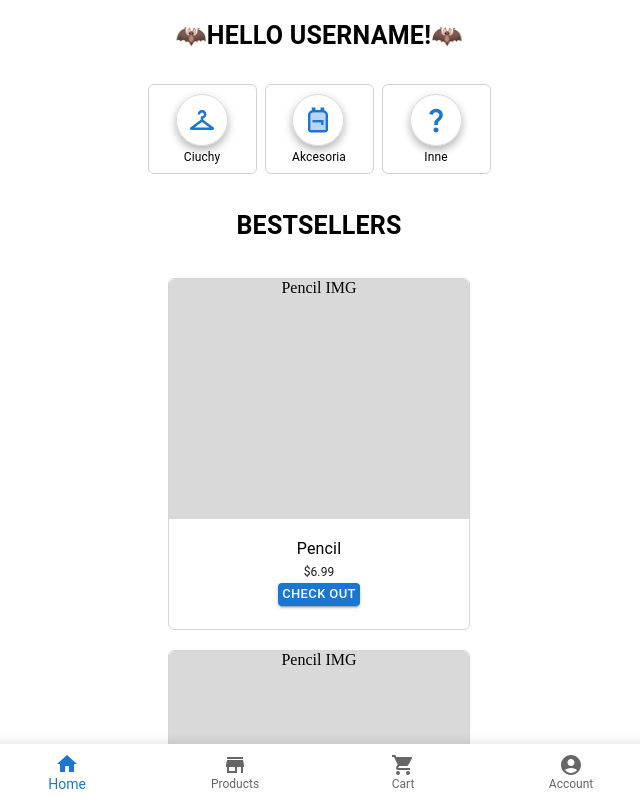
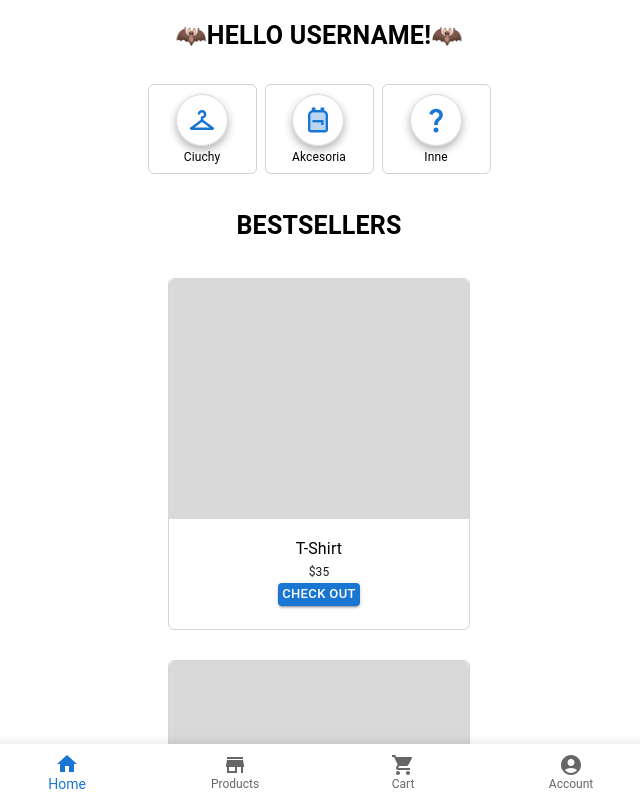
Before and after one commit to miker2004/yt-shop, a React (Vite) app: page / in a window 1280 px wide. Shown: the top 798 px of the page, without its empty margins (321-961 px from the left). Built offline with nearby package versions, Linux system fonts and the light colour scheme.

Commit message:
Products from json

```diff
--- a/src/components/SingleProductCart.jsx
+++ b/src/components/SingleProductCart.jsx
@@ -1,26 +1,49 @@
 import { Box, Button, Typography } from "@mui/material";
-import '../css/singleproduct.css'
+import "../css/singleproduct.css";
 import { Link } from "react-router-dom";
+import products from "../products.json";
 
+const SingleProductCart = ({ limit }) => {
+  const limitedProducts = limit ? products.products.slice(0, limit) : products.products;
 
-const SingleProductCart = () => {
-  return(
-    <Box className="featured-products-box">
-    <Box className="featured-products-img">Pencil IMG</Box>
+  return (
+    <Box className="featured-products-layout">
+  {limitedProducts.map((product, index) => (
+    <Box key={index} className="featured-products-box">
+    <Box key={index} className="featured-products-item">
+      <Box className="featured-products-img">
+        {/* <img
+          src={`path_to_image/${product.name.toLowerCase()}.jpg`}
+          alt={product.name}
+          className="product-image"
+        /> */}
+      </Box>
       <Box className="featured-products-details">
-      <Typography  component="h2" className="featured-products-details-name">Pencil</Typography>
-      <Typography  component="h3">$6.99</Typography>
+        <Typography
+          component="h2"
+          className="featured-products-details-name"
+        >
+          {product.name}
+        </Typography>
+        <Typography component="h3" className="product-price">
+          ${product.price}
+        </Typography>
         <Button
           variant="contained"
           className="featured-products-button"
           component={Link}
-        to="/products/id"
+          to={`/products/${product.name
+            .toLowerCase()
+            .replace(/\s+/g, "-")}`}
         >
           Check Out
         </Button>
       </Box>
     </Box>
+    </Box>
+  ))}
+</Box>
   );
-}
+};
 
 export default SingleProductCart;
--- a/src/components/homepage/FeaturedProducts.jsx
+++ b/src/components/homepage/FeaturedProducts.jsx
@@ -2,15 +2,14 @@ import { Box, Typography } from "@mui/material";
 import SingleProductCart from "../SingleProductCart";
 
 const FeaturedProducts = () => {
+
   return (
     <Box className="featured-products">
-      <Typography  component="h3" className="featured-products-title">
+      <Typography component="h3" className="featured-products-title">
         BESTSELLERS
       </Typography>
-          <SingleProductCart/>
-          <SingleProductCart/>
-          <SingleProductCart/>
-        </Box>
+          <SingleProductCart limit={3}/>
+    </Box>
   );
 };
 
--- a/src/css/singleproduct.css
+++ b/src/css/singleproduct.css
@@ -3,7 +3,17 @@
     height: 350px;
     border-radius: 6px;
     border: solid 1px #D6D6D6;
+    display: flex;
+    flex-direction: column;
+    gap: 40px;
 }
+
+.featured-products-layout {
+    display: flex;
+    flex-direction: column;
+    gap: 30px;
+}
+
 .featured-products-img {
     background-color: #D9D9D9;
     width: 300px;
--- /dev/null
+++ b/src/products.json
@@ -0,0 +1,25 @@
+{
+    "products": [
+        { "name": "T-Shirt" , "price": 35 , "category": "clothes" },
+        { "name": "Back Pack" , "price": 50 , "category": "accessories" },
+        { "name": "Cup" , "price": 20 , "category": "other"},
+        { "name": "Jeans" , "price": 80 , "category": "clothes" },
+        { "name": "Glasses" , "price": 120 , "category": "accessories" },
+        { "name": "Poster" , "price": 5 , "category": "other"},
+        { "name": "Pants" , "price": 10 , "category": "clothes" },
+        { "name": "Cap" , "price": 25 , "category": "accessories" },
+        { "name": "Cup2" , "price": 40 , "category": "other"},
+        { "name": "Dress" , "price": 200 , "category": "clothes" },
+        { "name": "Socks" , "price": 15 , "category": "accessories" },
+        { "name": "Cup3" , "price": 5 , "category": "other"},
+        { "name": "Coat" , "price": 180 , "category": "clothes" },
+        { "name": "Ear Rings" , "price": 10 , "category": "accessories" },
+        { "name": "Key Chain" , "price": 3 , "category": "other"},
+        { "name": "Sweater" , "price": 140 , "category": "clothes" },
+        { "name": "Bag" , "price": 60 , "category": "accessories" },
+        { "name": "umbrella" , "price": 95 , "category": "other"},
+        { "name": "Hoodie" , "price": 190 , "category": "clothes" },
+        { "name": "Shoes" , "price": 500 , "category": "accessories" },
+        { "name": "Mascot" , "price": 60 , "category": "other"}
+    ]
+}
```
Lines whose indentation alone changed are shown as unchanged.
